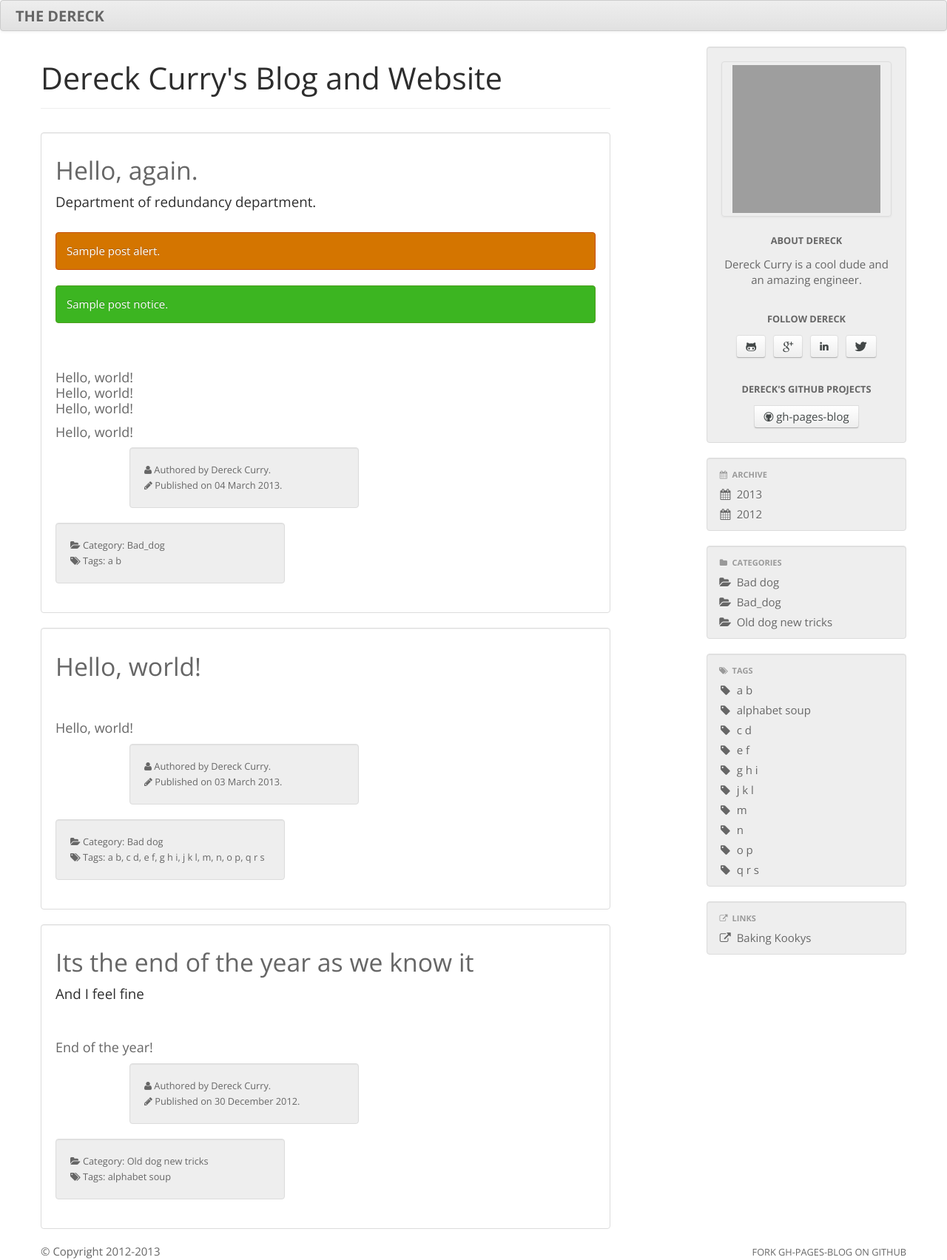
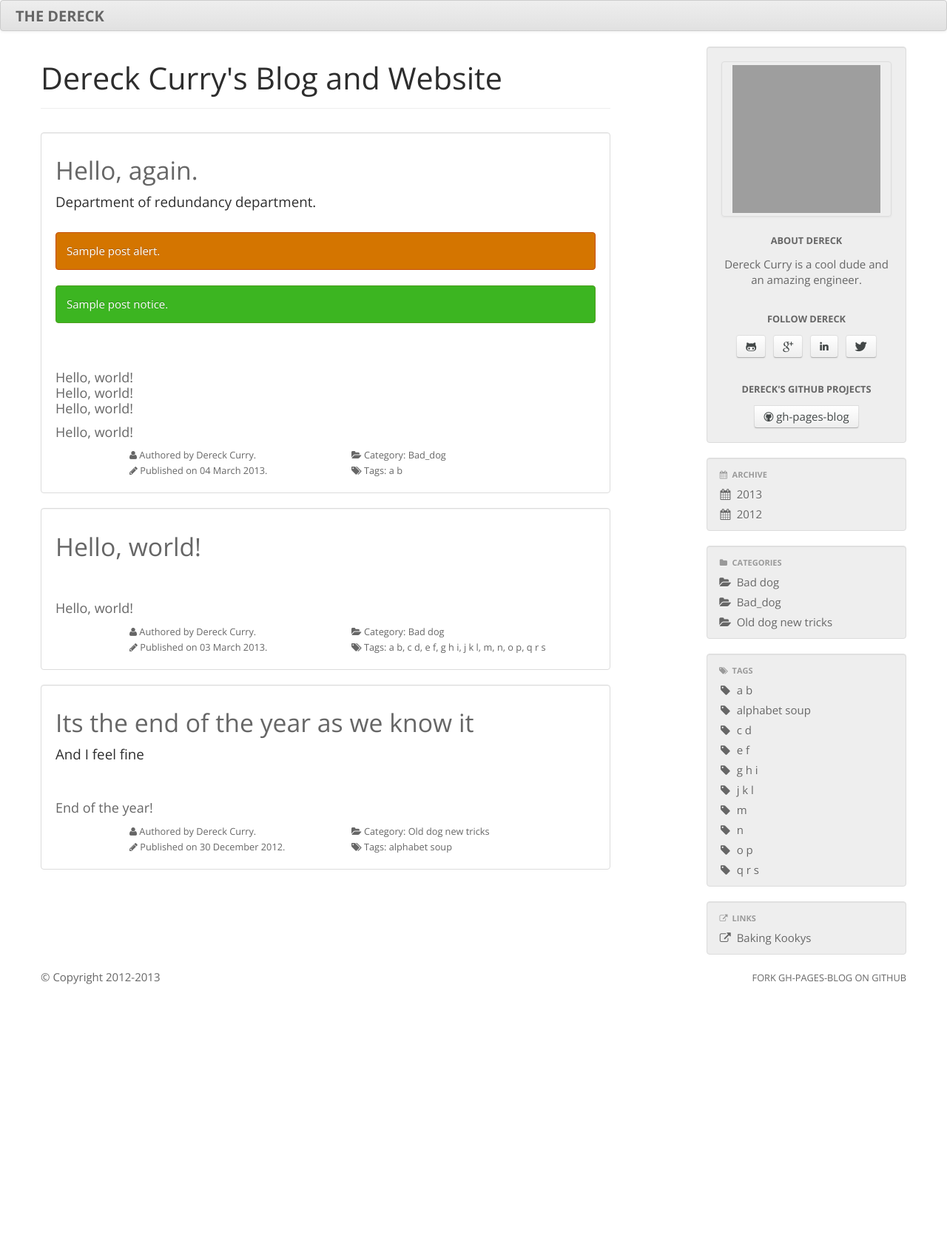
Before and after one commit to thedereck/thedereck.github.com, a Jekyll site: the page built from index.html, in a window 1280 px wide. Shown: the whole page at 74% size. Built offline with Jekyll 4.4.1, drawn with Linux system fonts in a browser that asks for light colours; after the commit the page ends 1333 px from its top, so only the background shows below that; grey boxes are pictures that could not be loaded.

Commit message:
More post formatting experimentation

```diff
--- a/index.html
+++ b/index.html
@@ -36,7 +36,7 @@ exclude: true
 
 				<div class="row">
 					<small>
-						<div class="span3 offset1 well">
+						<div class="span3 offset1">
 							{% if site.font_awesome.enabled %}
 								<i class="icon-user"></i>
 							{% endif %}
@@ -54,7 +54,7 @@ exclude: true
 							Published on {{ p.date | date_to_long_string }}.
 						</div>
 
-						<div class="span3 well">
+						<div class="span3">
 							{% if p.category.size > 0 %}
 								{% if site.font_awesome.enabled %}
 									<i class="icon-folder-open"></i>
```
